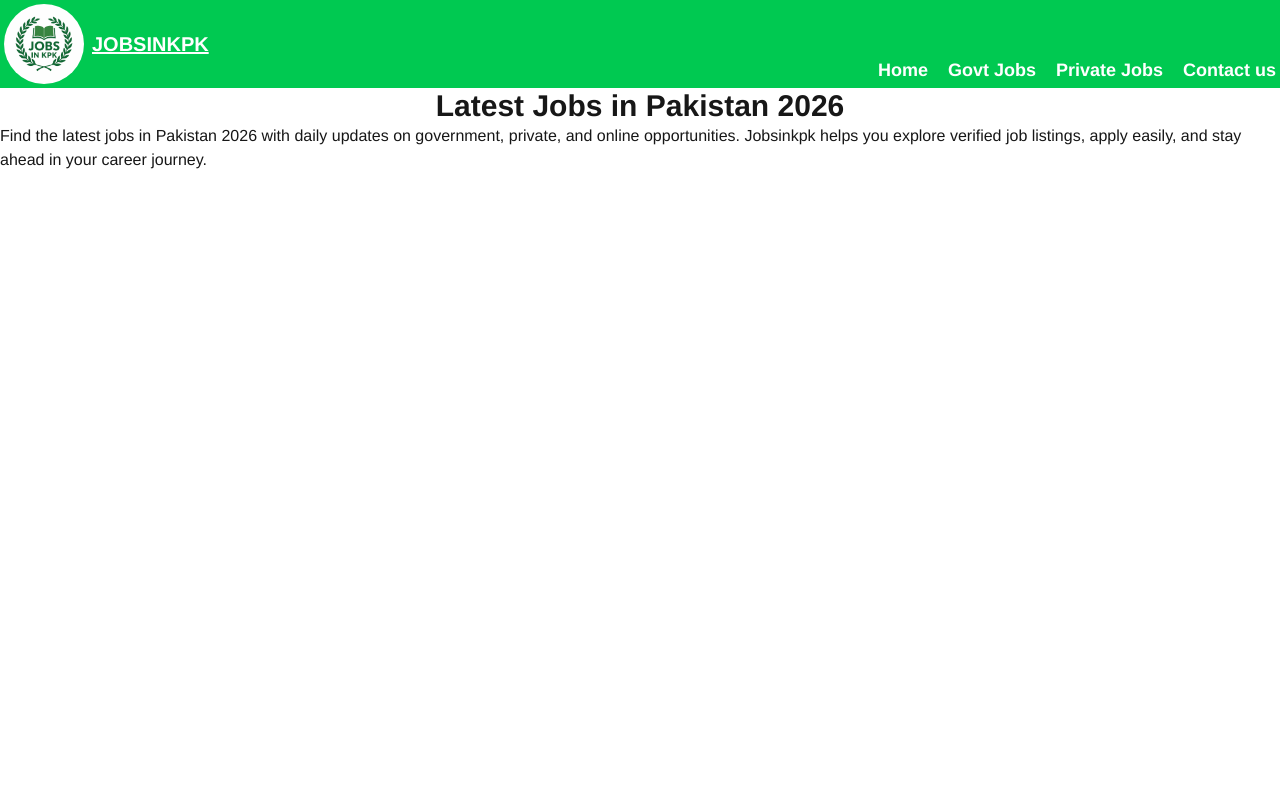
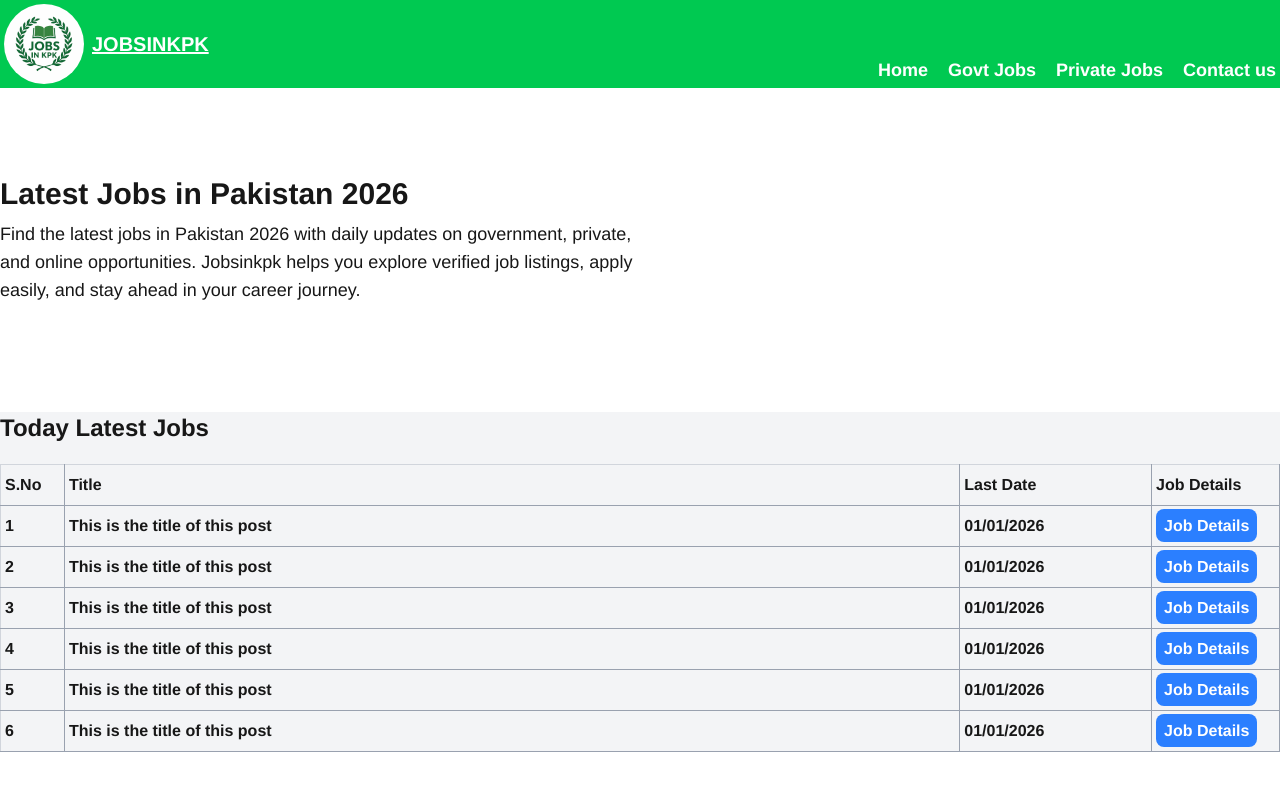
Before and after one commit to mhgkhan/jobsinkpk, a Next.js app: page / in a window 1280 px wide. Shown: the top 800 px of the page. Built offline with nearby package versions, Linux system fonts and the light colour scheme.

Commit message:
feat: restructure Home component layout and add job details table

```diff
--- a/src/app/page.js
+++ b/src/app/page.js
@@ -1,14 +1,43 @@
 import Image from "next/image";
+import Link from "next/link";
 
 export default function Home() {
   return (
     <main className="min-h-screen">
-      <div className="container mx-auto">
-        <h1 className="text-3xl text-center font-bold">Latest Jobs in Pakistan 2026</h1>
-        <p>
-          Find the latest jobs in Pakistan 2026 with daily updates on government, private, and online opportunities. Jobsinkpk helps you explore verified job listings, apply easily, and stay ahead in your career journey.
-        </p>
-      </div>
+      <section className="hero">
+
+        <div className="container mx-auto py-20">
+          <h1 className="my-2 text-3xl text-left font-bold md:w-[50%] w-full">Latest Jobs in Pakistan 2026</h1>
+          <p className="my-2 text-lg md:w-[50%] w-full">
+            Find the latest jobs in Pakistan 2026 with daily updates on government, private, and online opportunities. Jobsinkpk helps you explore verified job listings, apply easily, and stay ahead in your career journey.
+          </p>
+        </div>
+      </section>
+      <section className="my-5 bg-gray-100">
+        <div className="container mx-auto">
+          <h2 className="text-2xl font-bold"> Today Latest Jobs </h2>
+          <table className="my-5 w-full border border-1 border-gray-300">
+            <thead>
+              <tr className="my-1 border-b border-gray-400 rounded-md">
+                <th className="w-[5%] py-2 px-1 border-r border-gray-400 text-left">S.No</th>
+                <th className="w-[70%] py-2 px-1 border-r border-gray-400 text-left">Title</th>
+                <th className="w-[15%] py-2 px-1 border-r border-gray-400 text-left">Last Date</th>
+                <th className="w-[10%] py-2 px-1 border-r border-gray-400 text-left">Job Details </th>
+              </tr>
+            </thead>
+            <tbody>
+              {Array.from([0, 1, 2, 3, 4, 5]).map((ele, ind) => {
+                return <tr className="my-1 border-b border-gray-400 rounded-md">
+                  <th className="w-[5%] py-2 px-1 border-r border-gray-400 text-left">{ind + 1}</th>
+                  <th className="w-[70%] py-2 px-1 border-r border-gray-400 text-left">This is the title of this post </th>
+                  <th className="w-[15%] py-2 px-1 border-r border-gray-400 text-left">01/01/2026</th>
+                  <th className="w-[10%] py-2 px-1 border-r border-gray-400 text-left"> <Link href="/" className="w-full bg-blue-500 p-2 rounded-lg text-white font-bold">Job Details</Link> </th>
+                </tr>
+              })}
+            </tbody>
+          </table>
+        </div>
+      </section>
     </main>
   );
 }
```
